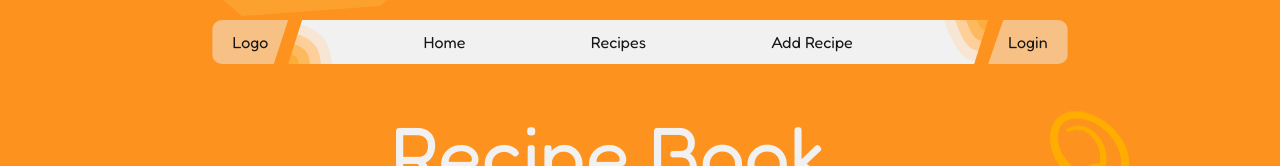
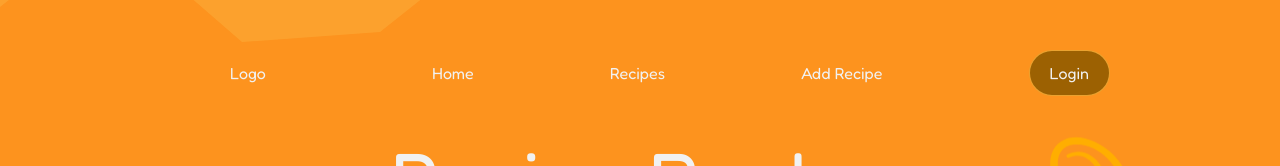
Before and after one commit to Hadi87s/Personal-Book-Recipe, a React (Vite) app: page / in a window 1280 px wide. Shown: the top 166 px of the page. Built offline with nearby package versions, Linux system fonts and the light colour scheme.

Commit message:
applying a neat transition to the navbar.

```diff
--- a/src/App.css
+++ b/src/App.css
@@ -9,4 +9,5 @@ body {
   font-optical-sizing: auto;
   font-weight: 400;
   font-style: normal;
+  padding-top: 110px;
 }
--- a/src/components/Navbar/Navbar.tsx
+++ b/src/components/Navbar/Navbar.tsx
@@ -1,16 +1,35 @@
 import { Link } from "react-router-dom";
 import "./navbar.css";
 import { motion } from "framer-motion";
+import { useEffect, useState } from "react";
 const Navbar = () => {
+  const [scrolled, setScrolled] = useState<boolean>(false);
+
+  useEffect(() => {
+    const handleScroll = () => {
+      const y = window.scrollY;
+      if (y > 300) {
+        setScrolled(true);
+      } else {
+        setScrolled(false);
+      }
+    };
+    window.addEventListener("scroll", handleScroll);
+
+    return () => {
+      window.removeEventListener("scroll", handleScroll);
+    };
+  }, []);
+
   return (
-    <nav className="mt-5">
-      <div className="logo">Logo</div>
-
     <motion.div
       initial={{ opacity: 0, y: -400 }}
       animate={{ opacity: 1, y: 0 }}
       transition={{ duration: 0.8 }}
     >
+      <nav className={`m-5 ${scrolled ? `navbar scroll` : `navbar`}`}>
+        <div className="logo">Logo</div>
+
         <ul className="navList">
           <li>
             <Link to="/">Home</Link>
@@ -22,11 +41,11 @@ const Navbar = () => {
             <Link to="/add-recipe">Add Recipe</Link>
           </li>
         </ul>
-      </motion.div>
         <div className="login">
           <Link to="/login">Login</Link>
         </div>
       </nav>
+    </motion.div>
   );
 };
 
--- a/src/components/Navbar/navbar.css
+++ b/src/components/Navbar/navbar.css
@@ -3,10 +3,32 @@ nav {
     flex-direction: row;
     justify-content: center ;
     align-items: center;
-    padding: 0px 15px;
+
     margin-bottom: 20px;
+    background-size: 4px 4px;
+    position: fixed;
+    top: 10px;
+    left: 50%;
+    transform: translateX(-50%);
+    z-index: 50;
+    border-radius: 25px;
+    transition:  300ms ease-in;
 }
 
+nav.navbar {
+    background-color: rgba(255, 166, 0, 0);
+    border:none;
+    width: 1100px;
+    padding: 20px 100px;
+}
+
+nav.scroll {
+    background-color: rgba(79, 51, 0, 0.227);
+    border: 1px solid  rgba(213, 131, 0, 0.788);
+    background-image: radial-gradient(rgba(0, 0, 0, 0) 2px, rgb(59 48 30 / 50%) 1px);
+    width: 1000px;
+    padding: 10px 15px;
+}
 
 .navList{
     display: flex;
@@ -14,37 +36,34 @@ nav {
     list-style: none;
     justify-content: space-evenly;
     /* background-color: #f1f1f1; */
-    background-image: url("../../../public/navbar.svg");
-    background-repeat: no-repeat;
-    backdrop-filter: blur(3px);
-    clip-path: polygon(2% 0, 100% 0, 98% 100%, 0% 100%);
-    width: 700px;
+    /* clip-path: polygon(2% 0, 100% 0, 98% 100%, 0% 100%); */
+    width: 900px;
     padding: 10px 30px;
+    z-index: 10;
 }
 
 nav .login {
-    background-color: #f1f1f17e;
     padding: 10px 20px;
-    clip-path: polygon(19% 0, 100% 0, 100% 100%, 0% 100%);
+    /* clip-path: polygon(19% 0, 100% 0, 100% 100%, 0% 100%); */
     border-top-right-radius: 10px;
     border-bottom-right-radius: 10px;
-    backdrop-filter: blur(3px);
+    border-radius: 30px;
+    border: 1px solid rgba(255, 180, 60, 0.788);
+    background-color: rgb(156, 97, 2);
 }
 
 nav .logo {
-    background-color: #f1f1f17e;
     padding: 10px 20px;
-    clip-path: polygon(0 0, 100% 0, 81% 100%, 0% 100%);
+    /* clip-path: polygon(0 0, 100% 0, 81% 100%, 0% 100%); */
     border-top-left-radius: 10px;
     border-bottom-left-radius: 10px;
-    backdrop-filter: blur(3px)
 }
 
 nav a, nav div {
     text-decoration: none;
-    color: #151515;
+    color: #f1f1f1;
     transition: color 120ms ease-in;
-
+z-index: 11;
 }
 
 nav a:hover {
--- a/src/screens/home/home.tsx
+++ b/src/screens/home/home.tsx
@@ -9,7 +9,7 @@ const Home = () => {
 
   return (
     <motion.div
-      initial={{ opacity: 0 }}
+      initial={{ opacity: 1 }}
       animate={{ opacity: 1 }}
       transition={{ duration: 0.8 }}
     >
--- a/src/screens/screens.css
+++ b/src/screens/screens.css
@@ -67,28 +67,6 @@ body {
     }
 }
 
-.custom-shape-divider-bottom-1738882758 {
-    position: absolute;
-    bottom: 0;
-    left: 0;
-    width: 100%;
-    overflow: hidden;
-    line-height: 0;
-    transform: rotate(180deg);
-    z-index: -1;
-}
-
-.custom-shape-divider-bottom-1738882758 svg {
-    position: relative;
-    display: block;
-    width: calc(100% + 1.3px);
-    height: 383px;
-    transform: rotateY(180deg);
-}
-
-.custom-shape-divider-bottom-1738882758 .shape-fill {
-    fill: #E79E25;
-}
 
 .blob{
     position: absolute;
```
Lines whose indentation alone changed are shown as unchanged.
